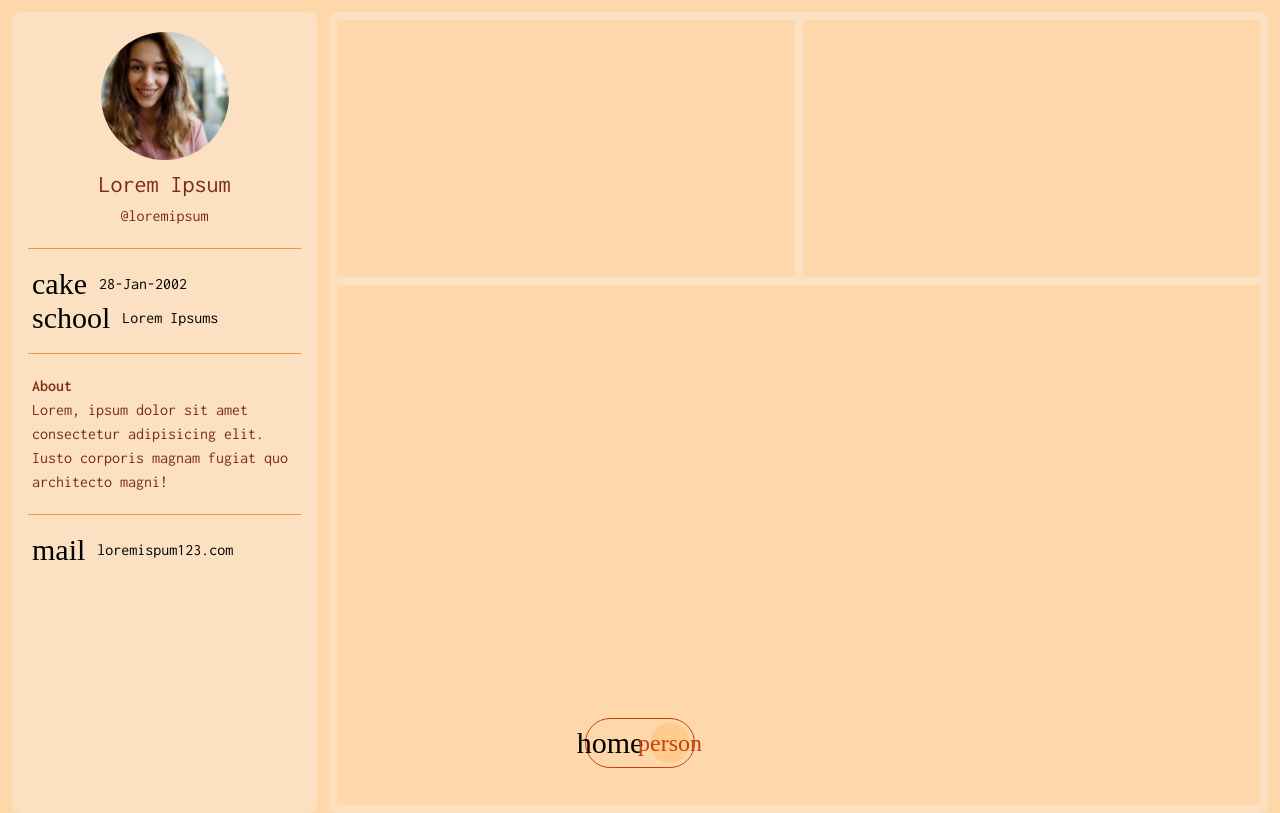
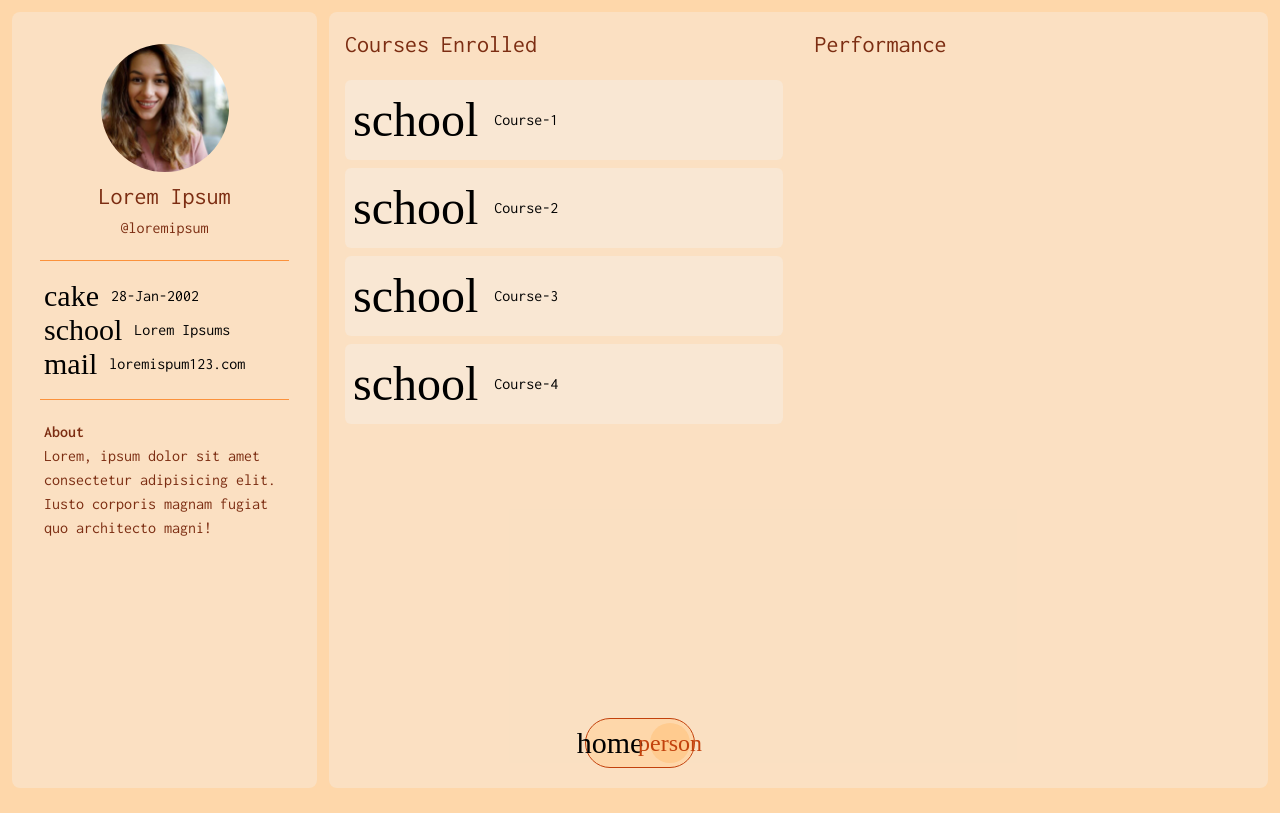
Before and after one commit to payalhake314/erp-frontend, an Angular app: page /profile in a window 1280 px wide. Built offline with nearby package versions, Linux system fonts and the light colour scheme; a web font is replaced by a local one.

Commit message:
redesign layout

```diff
--- a/src/app/views/profile/profile.component.css
+++ b/src/app/views/profile/profile.component.css
@@ -1,21 +1,31 @@
-.avatar{
+.avatar {
   @apply w-32 h-32 rounded-full overflow-clip;
 }
-.avatar img{
+.avatar img {
   width: 100%;
   height: 100%;
   object-fit: cover;
   object-position: center;
 }
-.details{
+.details {
   @apply px-5;
 }
-.detail{
+.detail {
   @apply flex items-center gap-x-3 my-1;
 }
-.detail_wrap{
-    @apply h-fit p-2 grid grid-cols-2 gap-2;
+
+.detail_item {
+  @apply lg:w-1/2 w-full h-full p-4 flex flex-col rounded-md;
 }
-.detail_item{
-    @apply aspect-video bg-orange-200;
+/* .courses{
+    @apply grid grid-cols-2 md:grid-cols-4 lg:grid-cols-3 gap-2;
+} */
+.course {
+  @apply my-2 flex items-center w-full h-fit px-2 py-4 bg-slate-100 bg-opacity-30 hover:bg-opacity-40 rounded-md;
 }
+.course .material-symbols-rounded{
+    @apply text-5xl mr-4;
+}
+.course_name{
+    @apply line-clamp-1;
+}
--- a/src/app/views/profile/profile.component.html
+++ b/src/app/views/profile/profile.component.html
@@ -1,5 +1,5 @@
 <div class="w-full lg:h-screen grid grid-cols-1 sm:grid-cols-2 lg:grid-cols-4 p-3 gap-3">
-  <div class="col-span-full lg:col-span-1 bg-slate-100 bg-opacity-30 rounded-lg">
+  <div class="col-span-full lg:col-span-1 bg-slate-100 bg-opacity-30 rounded-lg relative p-3">
     <div class="avatar mx-auto mt-5">
       <img src="assets/images/profile.jpg" alt="" />
     </div>
@@ -9,22 +9,26 @@
     <div class="details">
       <h1 class="detail"><span class="material-symbols-rounded text-3xl"> cake </span> <span>28-Jan-2002</span></h1>
       <h1 class="detail"><span class="material-symbols-rounded text-3xl"> school </span> <span>Lorem Ipsums</span></h1>
+      <h1 class="detail"><span class="material-symbols-rounded text-3xl"> mail </span> <span>loremispum123.com</span></h1>
     </div>
     <div class="w-[calc(100%-2rem)] mx-auto h-[1px] my-5 bg-orange-400"></div>
     <div class="px-5 text-base text-orange-900">
       <h6 class="w-fit font-semibold">About</h6>
       <p>Lorem, ipsum dolor sit amet consectetur adipisicing elit. Iusto corporis magnam fugiat quo architecto magni!</p>
     </div>
-    <div class="w-[calc(100%-2rem)] mx-auto h-[1px] my-5 bg-orange-400"></div>
-    <div class="details">
-      <h1 class="detail"><span class="material-symbols-rounded text-3xl"> mail </span> <span>loremispum123.com</span></h1>
+  </div>
+  <div class="col-span-full lg:col-span-3 bg-slate-100 bg-opacity-30 rounded-lg flex flex-col lg:flex-row">
+    <div class="detail_item flex-col">
+      <h2 class="text-2xl text-orange-900 mb-3">Courses Enrolled</h2>
+      <ul class="courses">
+        <li class="course"><span class="material-symbols-rounded"> school </span> <span class="course_name">Course-1</span></li>
+        <li class="course"><span class="material-symbols-rounded"> school </span> <span class="course_name">Course-2</span></li>
+        <li class="course"><span class="material-symbols-rounded"> school </span> <span class="course_name">Course-3</span></li>
+        <li class="course"><span class="material-symbols-rounded"> school </span> <span class="course_name">Course-4</span></li>
+      </ul>
     </div>
-  </div>
-  <div class="col-span-full lg:col-span-3 bg-slate-100 bg-opacity-30 rounded-lg">
-    <div class="detail_wrap">
-      <div class="detail_item col-span-1"></div>
-      <div class="detail_item col-span-1"></div>
-      <div class="detail_item col-span-2"></div>
+    <div class="detail_item flex-col">
+      <h2 class="text-2xl text-orange-900 mb-3">Performance</h2>
     </div>
   </div>
 </div>
--- a/src/app/views/profile/profile.component.ts
+++ b/src/app/views/profile/profile.component.ts
@@ -9,5 +9,5 @@ import { CommonModule } from '@angular/common';
   styleUrl: './profile.component.css'
 })
 export class ProfileComponent {
-
+  uuid: string = crypto.randomUUID();
 }
--- a/src/assets/icons/material-icons.css
+++ b/src/assets/icons/material-icons.css
@@ -10,7 +10,6 @@
   font-family: 'Material Symbols Rounded';
   font-weight: normal;
   font-style: normal;
-  /* font-size: 24px; */
   line-height: 1;
   letter-spacing: normal;
   text-transform: none;
```
Also changed, not shown: 1 other file (tests, documents, lock files or other folders). Lines whose indentation alone changed are shown as unchanged.
